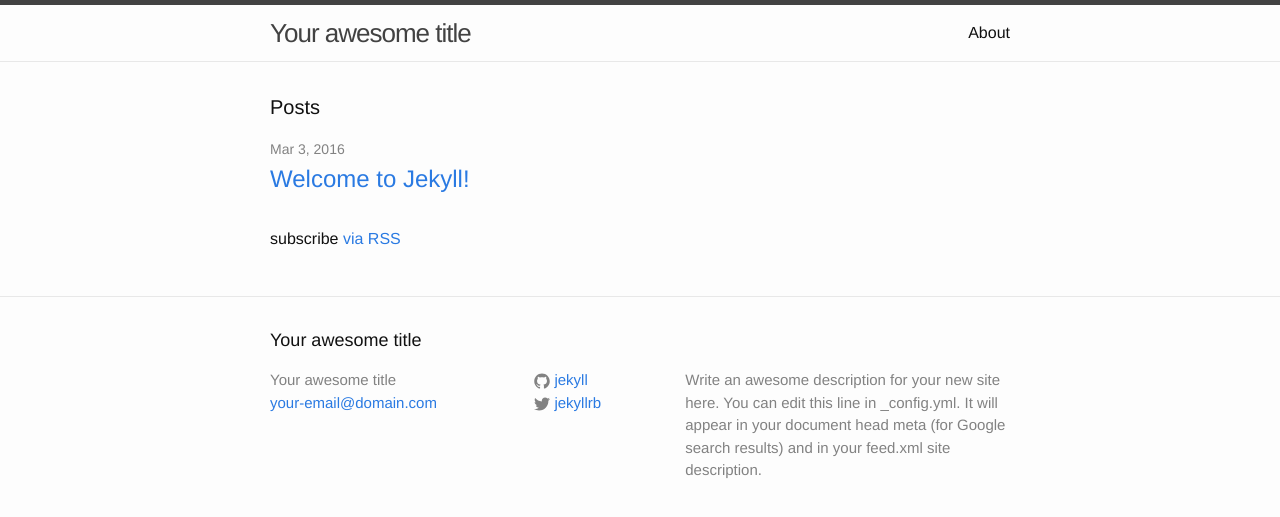
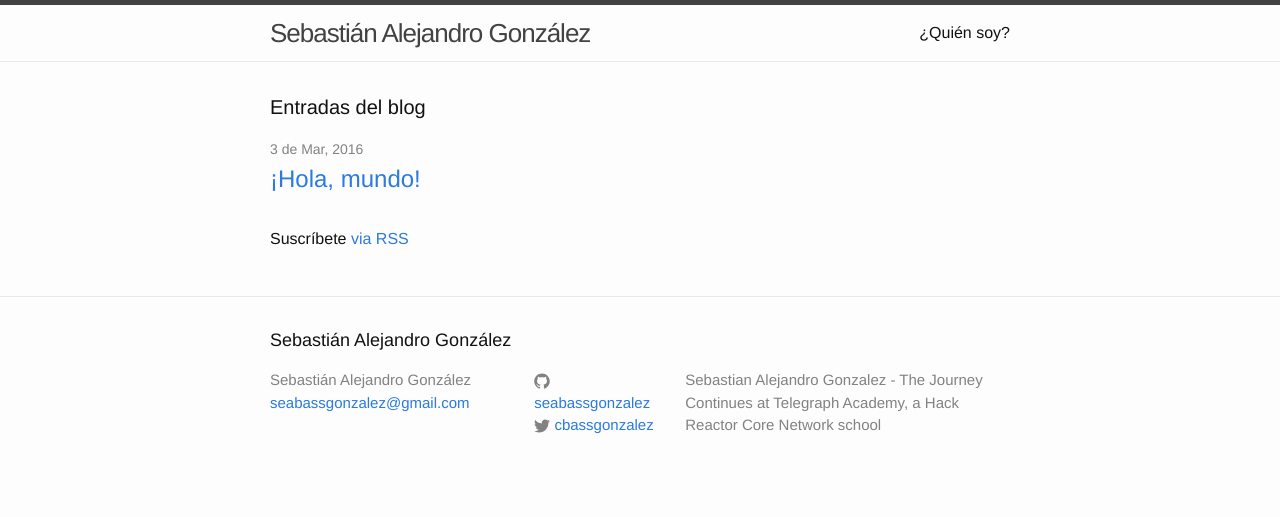
Before and after one commit to seabassgonzalez/seabassgonzalez.github.io, a Jekyll site: the page built from index.html, in a window 1280 px wide. Shown: the top 517 px of the page. Built offline with Jekyll 4.4.1, drawn with Linux system fonts in a browser that asks for light colours.

Commit message:
Personalize jekyll index, create first blog post page

```diff
--- a/_config.yml
+++ b/_config.yml
@@ -6,16 +6,17 @@
 # 'jekyll serve'. If you change this file, please restart the server process.
 
 # Site settings
-title: Your awesome title
-email: your-email@domain.com
-description: > # this means to ignore newlines until "baseurl:"
-  Write an awesome description for your new site here. You can edit this
-  line in _config.yml. It will appear in your document head meta (for
-  Google search results) and in your feed.xml site description.
+title: Sebastián Alejandro González
+email: seabassgonzalez@gmail.com
+description: Sebastian Alejandro Gonzalez - The Journey Continues at Telegraph Academy, a Hack Reactor Core Network school
+  # this means to ignore newlines until "baseurl:"
+  # Write an awesome description for your new site here. You can edit this
+  # line in _config.yml. It will appear in your document head meta (for
+  # Google search results) and in your feed.xml site description.
 baseurl: "" # the subpath of your site, e.g. /blog
-url: "http://yourdomain.com" # the base hostname & protocol for your site
-twitter_username: jekyllrb
-github_username:  jekyll
+url: "http://seabassgonzalez.github.io" # the base hostname & protocol for your site
+twitter_username: cbassgonzalez
+github_username:  seabassgonzalez
 
 # Build settings
 markdown: kramdown
--- /dev/null
+++ b/_posts/2016-03-02-holaMundo.markdown
@@ -0,0 +1,20 @@
+---
+layout: post
+title:  "¡Hola, mundo!"
+date:   2016-03-02 22:22:43 -0800
+categories: jekyll update
+---
+¡Hola! Mucho gusto, me llamo Sebastián Alejandro González. I’ve started this blog to document my journey at Telegraph Academy, a programming bootcamp in the Hack Reactor Core network of schools.
+
+It’s my goal to document my personal development over the next few months, hopefully making this rigorous path accessible to others who’ve felt inspired, but intimidated by Computer Science. Like many self-directed learners, I’ve found [tons of resources](https://www.google.com/search?sourceid=chrome-psyapi2&ion=1&espv=2&ie=UTF-8&q=learn%20web%20development&oq=learn%20web%20development&aqs=chrome.0.0l6.2766j0j9) for beginners, but a clear roadmap for the deeper knowledge needed to be prepared for an intense web development bootcamp is not readily available.
+
+Many pay-per-use courses and deeper tutorials ARE available for the determined Googler, but having completed many of them myself, I can attest to being left with a clear feeling that we’re missing something. We can’t put into words exactly what we don’t know, but [we don’t know what we don’t know](https://www.youtube.com/watch?v=GiPe1OiKQuk). Dark and obscure; looming.
+
+Computer Science is one of the last disciplines in modern times embodying the endless possibilities of the Americano Dream. The opportunities it can afford obligate us to take on that deeper knowledge. The challenge can be mightily rewarded. On the heels of arguably the most significant day in modern American Democracy “Super Tuesday,” 2016, we should not ignore the significance of the Sanders and Trump campaigns as [reflective of deeper woes](http://www.bloomberg.com/politics/articles/2016-03-01/the-angry-americans-trump-sanders-and-the-aftershocks-of-2008).
+
+Like many Americans today, the years since the “Great Recession” have been exceedingly difficult for me. Like others struggling to survive in our tumultuous economy, I’ve been a “Juan de Todos Oficios.” A common undercurrent that I was privileged to be able to employ was my comfort with technology. In fact, it’s application and use directly correlated with my increasing earnings from job to job.  I personally know the power that technical knowledge can have in changing one’s life, and the lives of those around them. I personally know that lacking a formal background in the STEM fields is not an insurmountable barrier into this field. I hope my discussion of some of the speed bumps I encountered are helpful for others on this path.
+
+In solidarity,
+
+Sebastián
+---
--- a/_posts/2016-03-02-welcome-to-jekyll.markdown
+++ /dev/null
@@ -1,25 +0,0 @@
----
-layout: post
-title:  "Welcome to Jekyll!"
-date:   2016-03-02 22:12:00 -0800
-categories: jekyll update
----
-You’ll find this post in your `_posts` directory. Go ahead and edit it and re-build the site to see your changes. You can rebuild the site in many different ways, but the most common way is to run `jekyll serve`, which launches a web server and auto-regenerates your site when a file is updated.
-
-To add new posts, simply add a file in the `_posts` directory that follows the convention `YYYY-MM-DD-name-of-post.ext` and includes the necessary front matter. Take a look at the source for this post to get an idea about how it works.
-
-Jekyll also offers powerful support for code snippets:
-
-{% highlight ruby %}
-def print_hi(name)
-  puts "Hi, #{name}"
-end
-print_hi('Tom')
-#=> prints 'Hi, Tom' to STDOUT.
-{% endhighlight %}
-
-Check out the [Jekyll docs][jekyll-docs] for more info on how to get the most out of Jekyll. File all bugs/feature requests at [Jekyll’s GitHub repo][jekyll-gh]. If you have questions, you can ask them on [Jekyll Talk][jekyll-talk].
-
-[jekyll-docs]: http://jekyllrb.com/docs/home
-[jekyll-gh]:   https://github.com/jekyll/jekyll
-[jekyll-talk]: https://talk.jekyllrb.com/
--- a/about.md
+++ b/about.md
@@ -1,15 +1,7 @@
 ---
 layout: page
-title: About
+title: ¿Quién soy?
 permalink: /about/
 ---
 
-This is the base Jekyll theme. You can find out more info about customizing your Jekyll theme, as well as basic Jekyll usage documentation at [jekyllrb.com](http://jekyllrb.com/)
-
-You can find the source code for the Jekyll new theme at:
-{% include icon-github.html username="jglovier" %} /
-[jekyll-new](https://github.com/jglovier/jekyll-new)
-
-You can find the source code for Jekyll at
-{% include icon-github.html username="jekyll" %} /
-[jekyll](https://github.com/jekyll/jekyll)
+Pacific Northwest grown Xican@, ecclectic audiophile, Whovian, philosophy wonk, burgeoning Bay Area software engineer, and Muni-dodging bicyclist.
--- a/index.html
+++ b/index.html
@@ -4,12 +4,12 @@ layout: default
 
 <div class="home">
 
-  <h1 class="page-heading">Posts</h1>
+  <h1 class="page-heading">Entradas del blog</h1>
 
   <ul class="post-list">
     {% for post in site.posts %}
       <li>
-        <span class="post-meta">{{ post.date | date: "%b %-d, %Y" }}</span>
+        <span class="post-meta">{{ post.date | date: "%-d de %b, %Y" }}</span>
 
         <h2>
           <a class="post-link" href="{{ post.url | prepend: site.baseurl }}">{{ post.title }}</a>
@@ -18,6 +18,6 @@ layout: default
     {% endfor %}
   </ul>
 
-  <p class="rss-subscribe">subscribe <a href="{{ "/feed.xml" | prepend: site.baseurl }}">via RSS</a></p>
+  <p class="rss-subscribe">Suscríbete <a href="{{ "/feed.xml" | prepend: site.baseurl }}">via RSS</a></p>
 
 </div>
```
